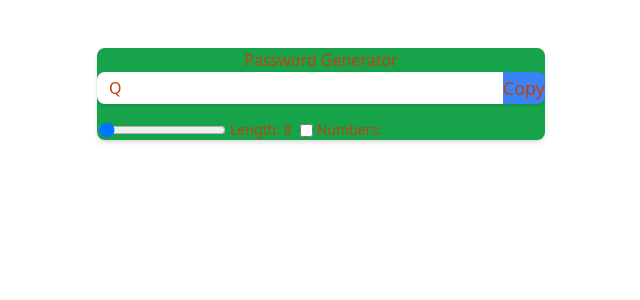
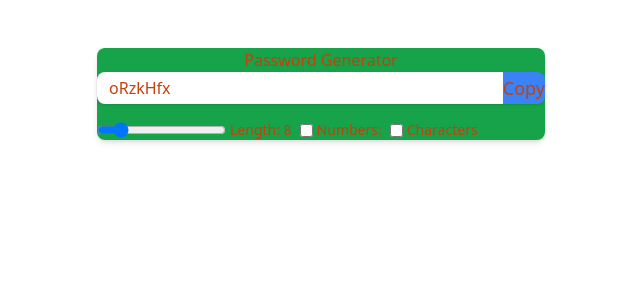
Before and after one commit to veerrandhir/Frontend, a React (Vite) app in the folder Tutorial/05passwordGenerator/: page / in a window 1280 px wide. Shown: the top 300 px of the page, without its empty margins (319-959 px from the left). Built offline with nearby package versions, Linux system fonts and the light colour scheme.

Commit message:
Fix password generation logic and update input handling for character and number options

```diff
--- a/Tutorial/05passwordGenerator/src/App.jsx
+++ b/Tutorial/05passwordGenerator/src/App.jsx
@@ -18,8 +18,8 @@ function App() {
 
     // generate random password
     for(let i = 1; i<= length ; i++){
-      let char = Math.floor(Math.random()* str.lenght +1)
-      pass = str.charAt(char)
+      let char = Math.floor(Math.random()* str.length +1)
+      pass += str.charAt(char)
 
     }
 
@@ -30,7 +30,7 @@ function App() {
   useEffect(()=>{passwordGenerator()},[length, numberAllowed, charAllowed, passwordGenerator])
 
   return (
-    <>
+
         <div className='w-full max-w-md mx-auto shadow-md rounded-lg px-29 my-15 text-orange-700 bg-green-600 text-center my-4'>
           <h1>Password Generator</h1>
           <div className='flex shadow rounded-lg overflow-hidden mb-4' > <input type= "Text "
@@ -46,7 +46,7 @@ function App() {
               <input
               type='range'
               min={6}
-              max={100}
+              max={20}
               value={length}
               className='cursor-pointer'
               onChange={(e)=>{setLenght(e.target.value)}}
@@ -63,15 +63,31 @@ function App() {
                 setNumberAllowed((prev)=>!prev)
               }}
 
-              className='cursor-pointer'
-              onChange={(e)=>{setLenght(e.target.value)}}
+              // className='cursor-pointer'
+              // onChange={(e)=>{setNumber(e.target.value)}}
               />
-              <label >Numbers: {Number}</label>
+              <label htmlFor='numberInput' >Numbers:</label>
             </div>
+             <div className='flex items-center gap-x-1 '>
+              <input
+              type='checkbox'
+
+              defaultChecked = {charAllowed}
+              id='characterInput'
+              onChange={()=>{
+                setCharAllowed((prev)=>!prev)
+              }}
+
+              // className='cursor-pointer'
+              // onChange={(e)=>{setLenght(e.target.value)}}
+              />
+              <label htmlFor='characterInput'>Characters{charAllowed}</label>
+            </div>
+
           </div>
 
         </div>
-    </>
+
   )
 }
 
```
